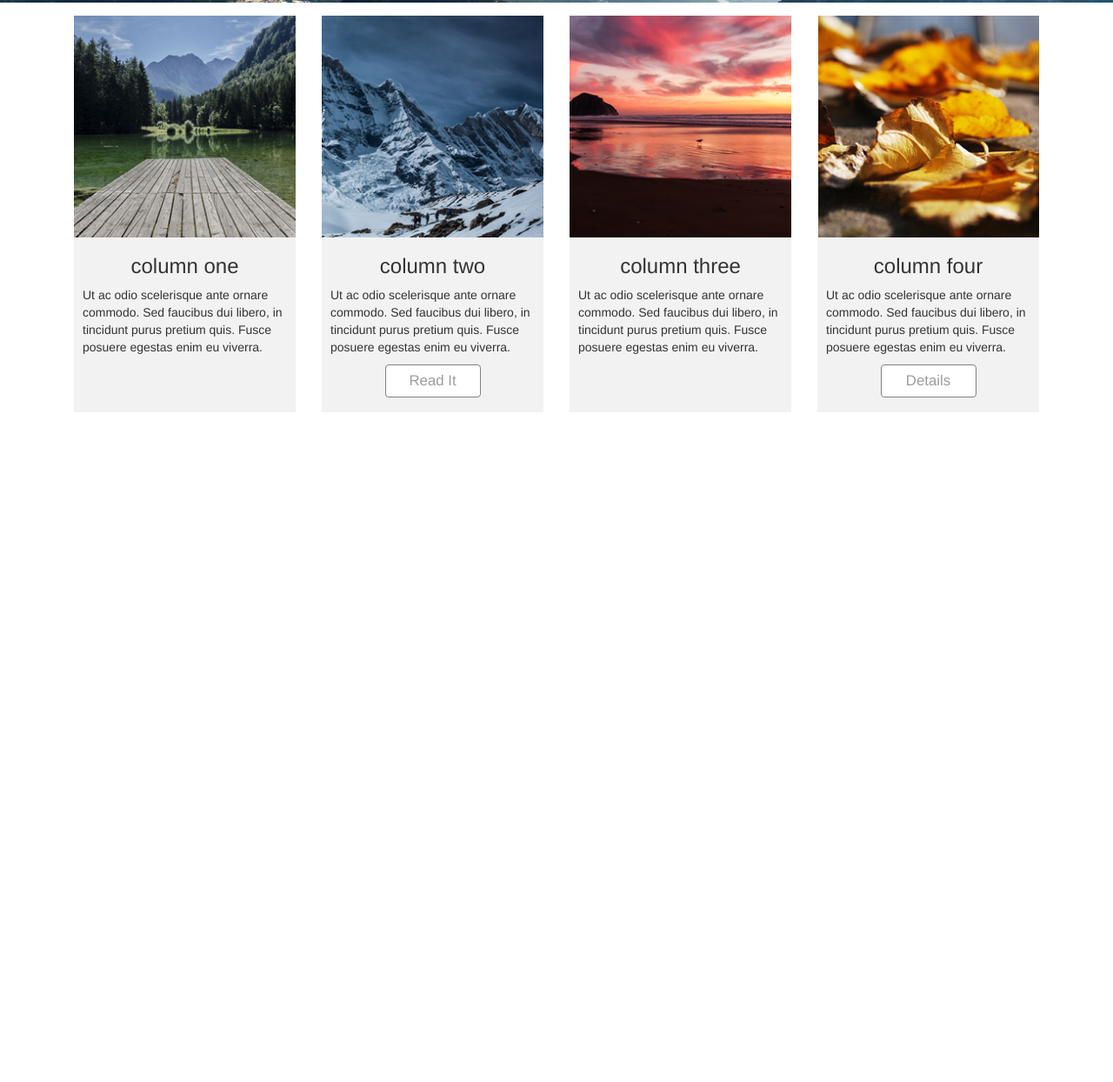
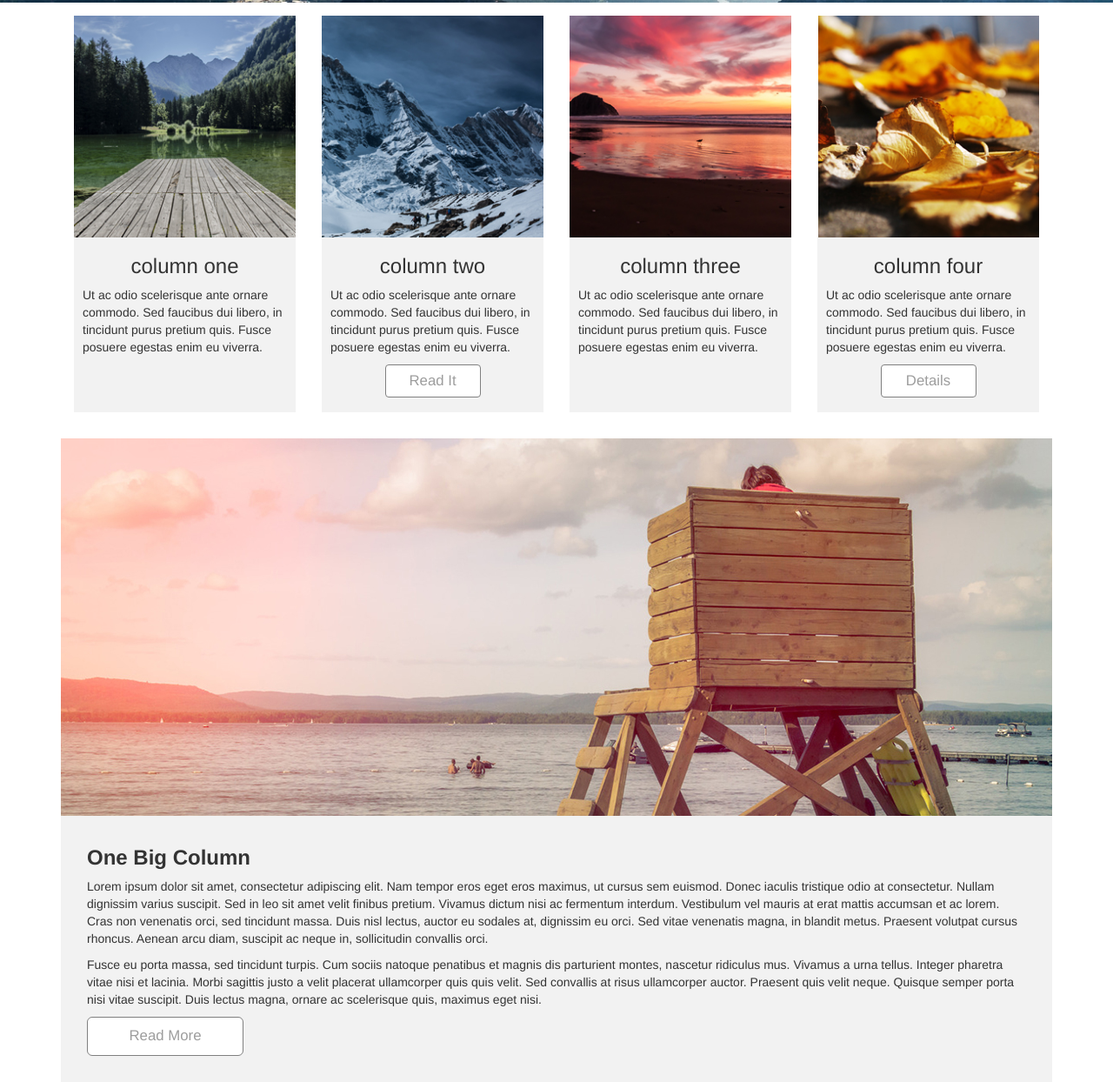
Before and after one commit to EstherWangari/conquer, a plain HTML site: page index.html in a window 1280 px wide. Shown: the part 1983-3227 px from the top of the page at 87% size. Before the commit the page ends 2457 px from the top, so only its background shows below. Drawn offline with nearby package versions, Linux system fonts and the light colour scheme.

Commit message:
added a big column with a text and an image

```diff
--- a/css/styles.css
+++ b/css/styles.css
@@ -35,3 +35,9 @@ figcaption{padding-left: 10px;background-color:#F2F2F2;}
 .columnstext .btn{border:1px solid gray;background-color:#fff;width:110px}
 .columnstext a {color: #9d9d9d;font-size:1.2em}
 .columnstext a:hover{background-color: #f2f2f2;color:#9d9d9d}
+.bigcolumn{background-color:#f2f2f2;margin-top:30px;}
+.bigcolumn img{max-width: 100%}
+.bigcolumntext{padding:15px 30px 30px 30px;}
+.bigcolumntext h3{font-weight: 600;text-transform:capitalize;}
+.bigcolumntext .btn{border:1px solid gray;background-color:#fff;width:180px}
+.bigcolumntext a {color: #9d9d9d;font-size:1.2em}
--- a/index.html
+++ b/index.html
@@ -146,23 +146,26 @@
             </div>
             </div>
           </div>
+        </div>
+      </div>
+    </div>
+    <div class="container">
+      <div class="bigcolumn">
+        <img src="images/4-5.jpg">
+        <div class="bigcolumntext">
+          <h3>one big column</h3>
+          <p>Lorem ipsum dolor sit amet, consectetur adipiscing elit. Nam tempor eros eget eros maximus, ut cursus sem euismod. Donec iaculis tristique odio at consectetur. Nullam dignissim varius suscipit. Sed in leo sit amet velit finibus pretium. Vivamus dictum nisi ac fermentum interdum. Vestibulum vel mauris at erat mattis accumsan et ac lorem. Cras non venenatis orci, sed tincidunt massa. Duis nisl lectus, auctor eu sodales at, dignissim eu orci. Sed vitae venenatis magna, in blandit metus. Praesent volutpat cursus rhoncus. Aenean arcu diam, suscipit ac neque in, sollicitudin convallis orci.</p>
+          <p>Fusce eu porta massa, sed tincidunt turpis. Cum sociis natoque penatibus et magnis dis parturient montes, nascetur ridiculus mus. Vivamus a urna tellus. Integer pharetra vitae nisi et lacinia. Morbi sagittis justo a velit placerat ullamcorper quis quis velit. Sed convallis at risus ullamcorper auctor. Praesent quis velit neque. Quisque semper porta nisi vitae suscipit. Duis lectus magna, ornare ac scelerisque quis, maximus eget nisi.</p>
+          <a href="#" class="btn btn-lg">Read More</a>
+
+
+        </div>
+      </div>
 
 
 
 
 
-
-
-
-
-
-
-
-
-
-
-        </div>
-      </div>
     </div>
 
 
```
